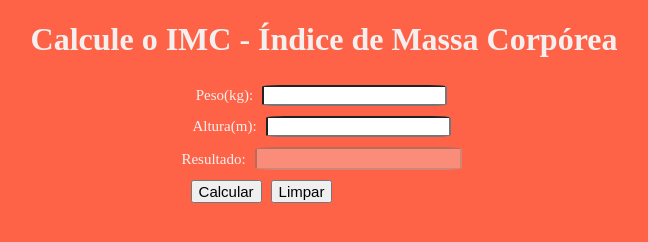
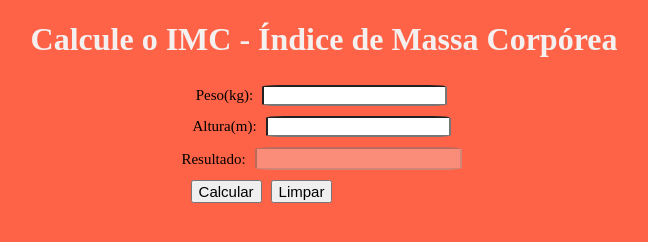
Before and after one commit to DevCoff/Calcular_IMC, a plain HTML site: page index.html in a window 1280 px wide. Shown: the whole page, without its empty margins (316-964 px from the left). Drawn offline with Linux system fonts and the light colour scheme.

Commit message:
alteração da cor do texto, resultado

```diff
--- a/src/estilo.css
+++ b/src/estilo.css
@@ -25,6 +25,6 @@ input {
 }
 #resultado,
 span {
-  color: rgb(245, 240, 240);
+  color: rgb(0, 0, 0);
   font-size: 15px;
 }
```
